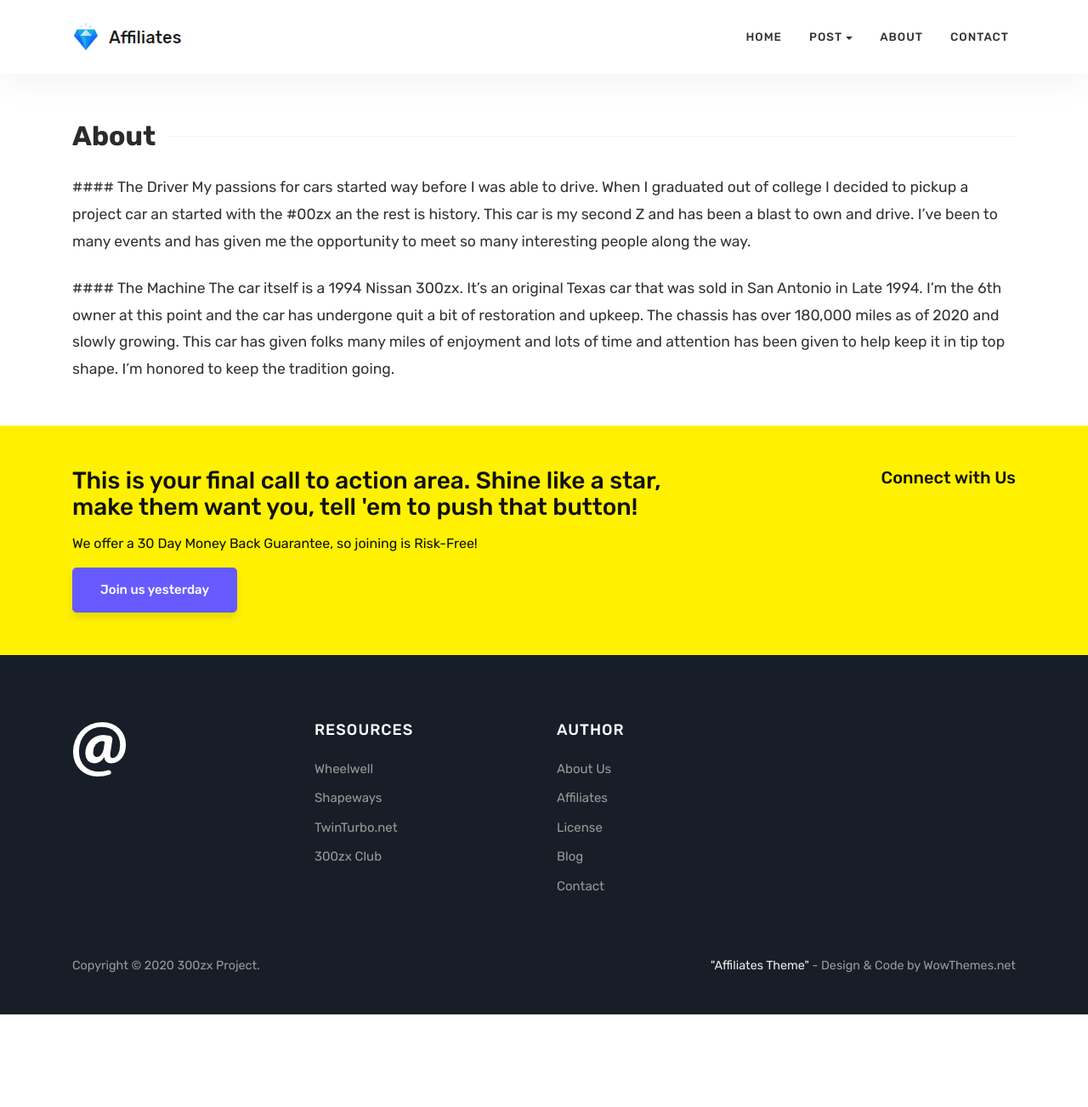
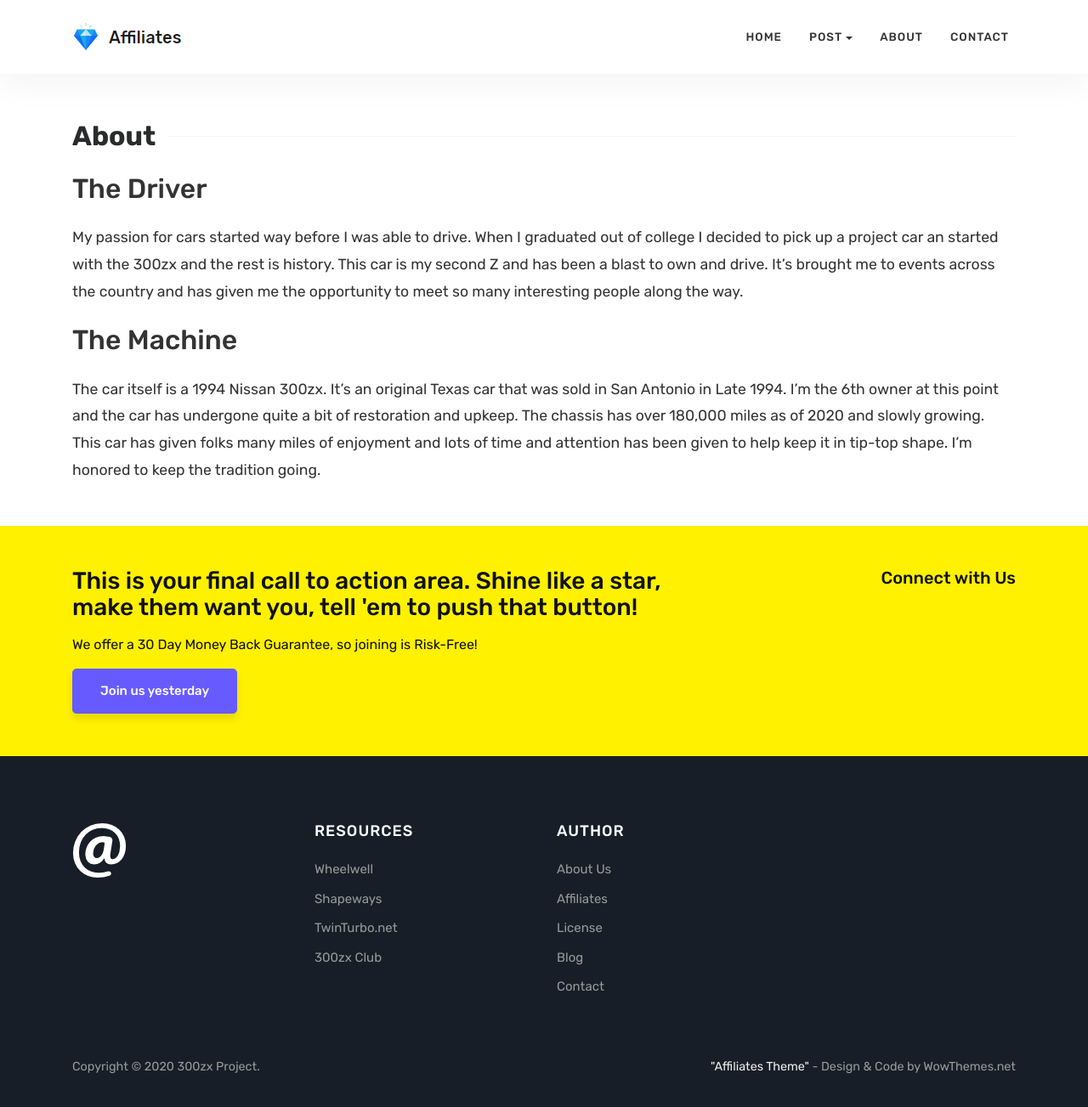
Before and after one commit to 300zxProject/300zxProject.github.io, a Jekyll site: the page built from about.md, in a window 1280 px wide and 1312 px high. Shown: the top 1303 px of the window at 85% size. Built offline with Jekyll 4.4.1, drawn with Linux system fonts in a browser that asks for light colours.

Commit message:
Fixing the about page

```diff
--- a/about.md
+++ b/about.md
@@ -4,10 +4,10 @@ title: About
 comments: false
 ---
 
-####
 The Driver
-My passions for cars started way before I was able to drive. When I graduated out of college I decided to pickup a project car an started with the #00zx an the rest is history. This car is my second Z and has been a blast to own and drive. I've been to many events and has given me the opportunity to meet so many interesting people along the way.
+------
+My passion for cars started way before I was able to drive. When I graduated out of college I decided to pick up a project car an started with the 300zx and the rest is history. This car is my second Z and has been a blast to own and drive. It's brought me to events across the country and has given me the opportunity to meet so many interesting people along the way.
 
-####
 The Machine
-The car itself is a 1994 Nissan 300zx. It's an original Texas car that was sold in San Antonio in Late 1994. I'm the 6th owner at this point and the car has undergone quit a bit of restoration and upkeep. The chassis has over 180,000 miles as of 2020 and slowly growing. This car has given folks many miles of enjoyment and lots of time and attention has been given to help keep it in tip top shape. I'm honored to keep the tradition going.
+------
+The car itself is a 1994 Nissan 300zx. It's an original Texas car that was sold in San Antonio in Late 1994. I'm the 6th owner at this point and the car has undergone quite a bit of restoration and upkeep. The chassis has over 180,000 miles as of 2020 and slowly growing. This car has given folks many miles of enjoyment and lots of time and attention has been given to help keep it in tip-top shape. I'm honored to keep the tradition going.
```
